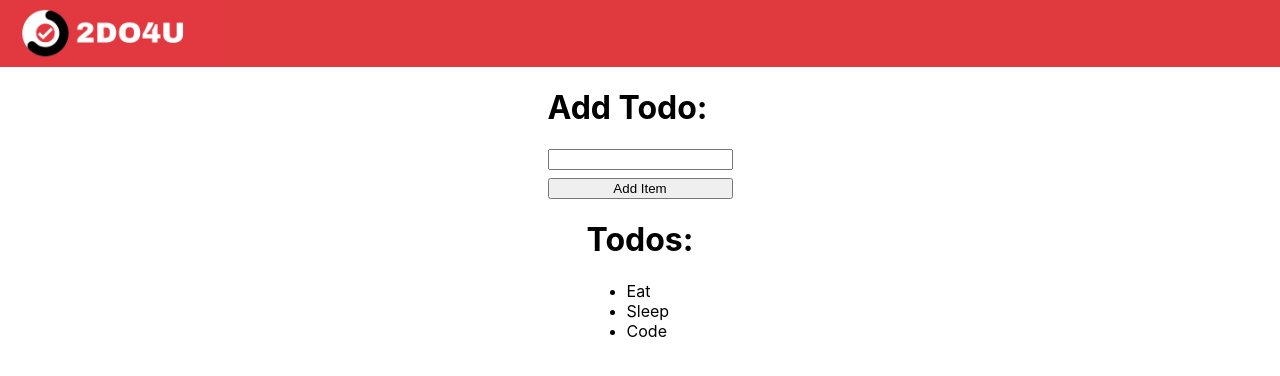
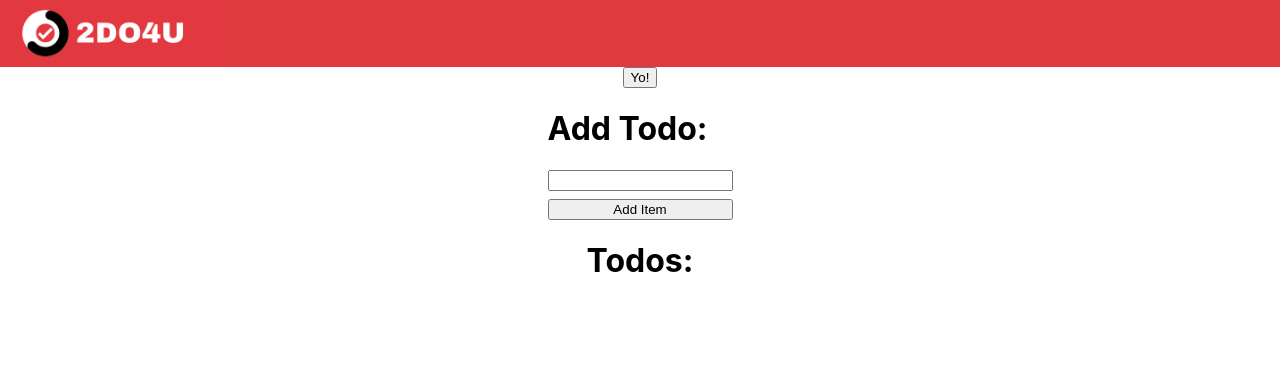
Before and after one commit to andy-aguilar/2do4u, a React (Create React App) app: page / in a window 1280 px wide. Shown: the top 376 px of the page. Built offline with nearby package versions, Linux system fonts and the light colour scheme.

Commit message:
Finish todo function

```diff
--- a/src/App.js
+++ b/src/App.js
@@ -5,13 +5,25 @@ import TodoContainer from "./containers/todoContainer.js"
 import "./App.css"
 
 class App extends React.Component {
+
+  state = {
+    todos: []
+  }
+
+  createTodo = (e) => {
+    this.setState({
+      todos: [...this.state.todos, {text: "Yo!"}]
+    })
+  }
+
   render(){
     return (
       <div className="App">
         <Header />
         <div className="todo">
+          <button onClick={this.createTodo}>Yo!</button>
           <Form />
-          <TodoContainer />
+          <TodoContainer todos={this.state.todos}/>
         </div>
 
       </div>
--- a/src/containers/todoContainer.js
+++ b/src/containers/todoContainer.js
@@ -1,14 +1,17 @@
 import React, { Component } from 'react'
 
 export default class todoContainer extends Component {
+
+    renderTodos = () => {
+        return this.props.todos.map(todo => <li>{todo.text}</li>)
+    }
+
     render() {
         return (
             <div>
                 <h1>Todos:</h1>
                 <ul className="todo-container">
-                    <li>Eat</li>
-                    <li>Sleep</li>
-                    <li>Code</li>
+                    {this.renderTodos()}
                 </ul>
             </div>
         )
```
Also changed, not shown: src/components/form.js (line endings or trailing spaces), 1 other file (tests, documents, lock files or other folders).
